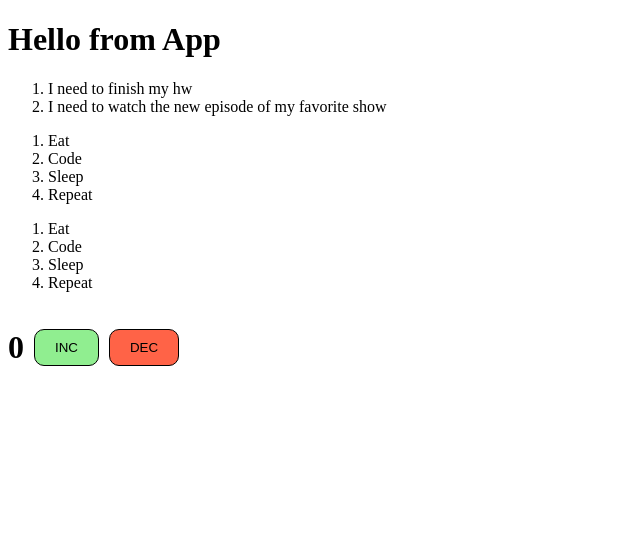
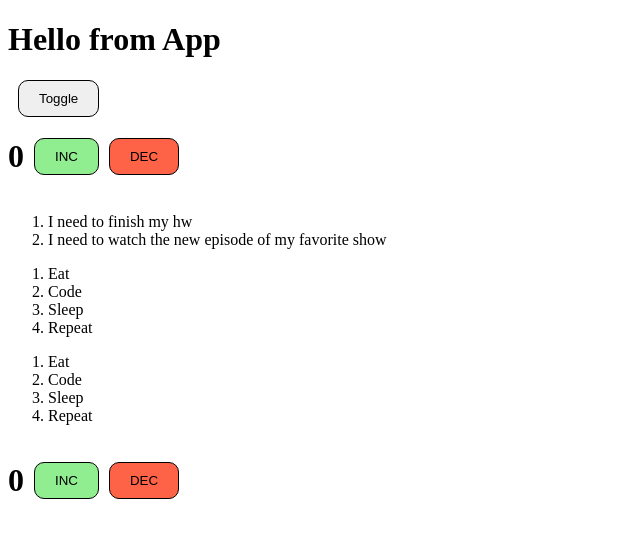
Before and after one commit to Thoufiq-Uchiha-23/React-Practice, a React (Vite) app: page / in a window 1280 px wide. Shown: the top 538 px of the page, without its empty margins (0-640 px from the left). Built offline with nearby package versions, Linux system fonts and the light colour scheme.

Commit message:
App updated

```diff
--- a/src/App.tsx
+++ b/src/App.tsx
@@ -1,23 +1,29 @@
+import { useState } from "react";
 import Todo from "./components/Todo";
+import Counter from "./components/Counter";
 
 const myItems = [
   {
     id: 1,
-        title: "I need to finish my hw"
+    title: "I need to finish my hw",
   },
   {
     id: 2,
-        title: "I need to watch the new episode of my favorite show"
-    }
-]
+    title: "I need to watch the new episode of my favorite show",
+  },
+];
 
 const App: React.FC = () => {
+  const [state, setState] = useState<boolean>(true);
+
   return (
     <div>
       <h1>Hello from App</h1>
+      <button onClick={(e) => setState(!state)}>Toggle</button>
+      {state ? <Counter /> : ""}
       <Todo items={myItems} />
     </div>
-    )
-}
+  );
+};
 
 export default App;
```
Lines whose indentation alone changed are shown as unchanged.
